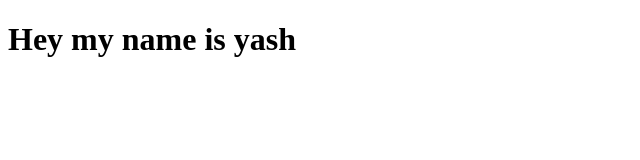
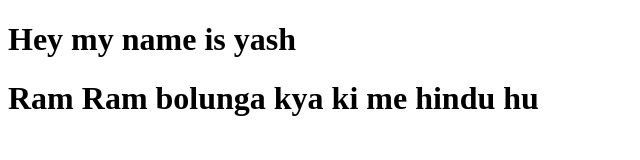
Before and after one commit to yashamte72/github-demo, a plain HTML site: page index.html in a window 1280 px wide. Shown: the whole page, without its empty margins (0-640 px from the left). Drawn offline with Linux system fonts and the light colour scheme.

Commit message:
new branch changes

```diff
--- a/index.html
+++ b/index.html
@@ -7,5 +7,6 @@
 </head>
 <body>
     <h1>Hey my name is yash</h1>
+    <h1>Ram Ram bolunga kya ki me hindu hu</h1>
 </body>
 </html>
```
